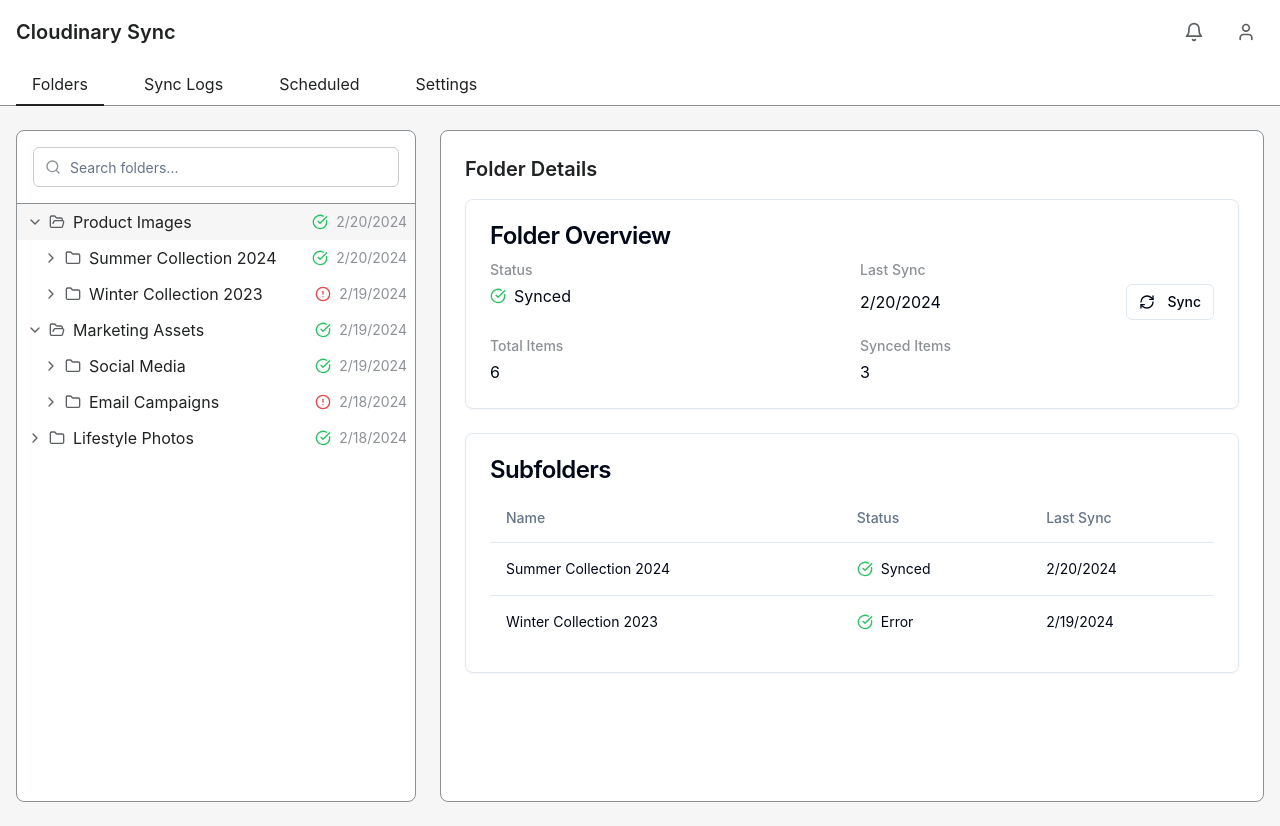
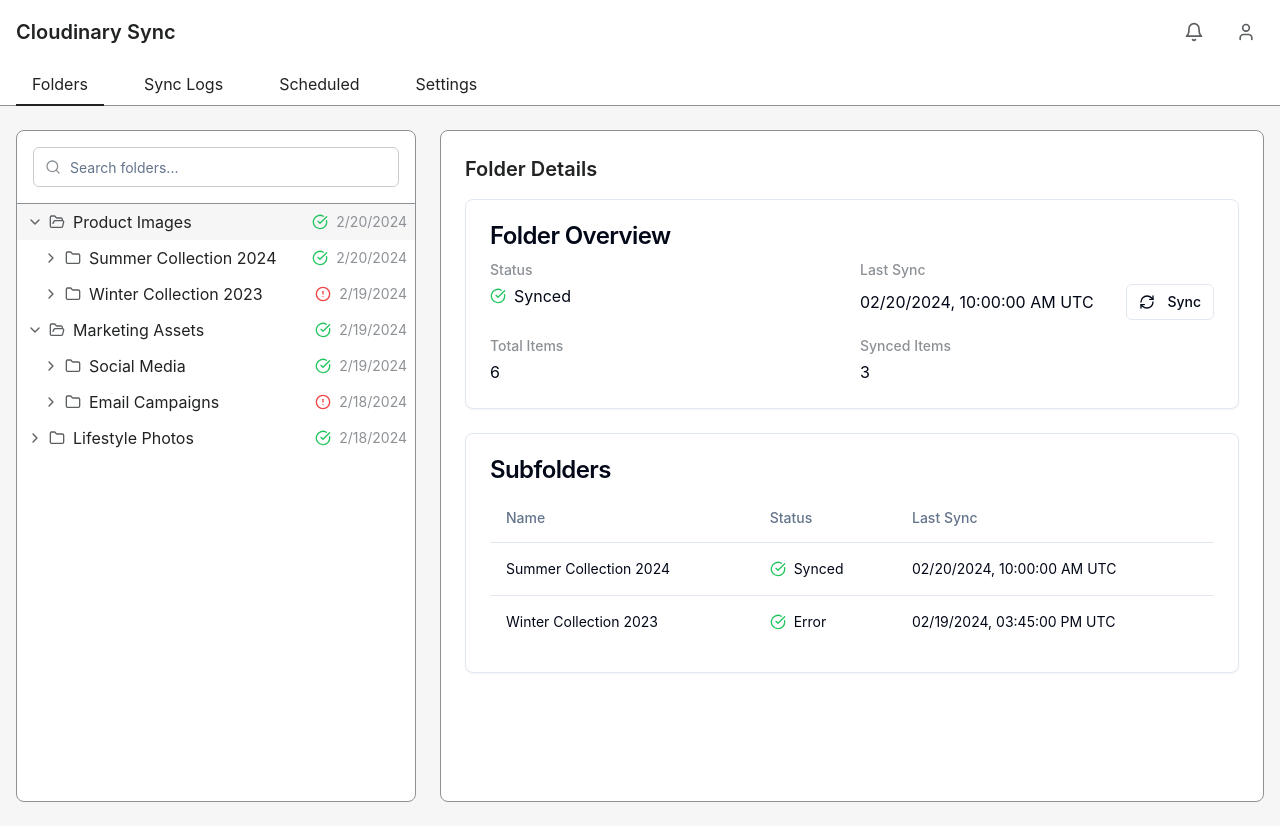
Before and after one commit to wrsmith108/cloudinary-syncer, a React (Vite) app: page / in a window 1280 px wide. Built offline with nearby package versions, Linux system fonts and the light colour scheme.

Commit message:
Update Last Sync timestamp format
Update the display format of the Last Sync timestamp to include local time,  in MM/DD/YYYY, HH:MM:SS (Timezone) format.

```diff
--- a/src/components/FolderDetails.tsx
+++ b/src/components/FolderDetails.tsx
@@ -17,6 +17,19 @@ interface FolderDetailsProps {
  * @param folder - The selected folder to display details for, or null if no folder is selected
  */
 const FolderDetails: React.FC<FolderDetailsProps> = ({ folder }) => {
+  const formatDateTime = (dateString: string) => {
+    const date = new Date(dateString);
+    return new Intl.DateTimeFormat('default', {
+      year: 'numeric',
+      month: '2-digit',
+      day: '2-digit',
+      hour: '2-digit',
+      minute: '2-digit',
+      second: '2-digit',
+      timeZoneName: 'short'
+    }).format(date);
+  };
+
   if (!folder) {
     return (
       <div className="text-shopify-icon-subdued">
@@ -64,7 +77,7 @@ const FolderDetails: React.FC<FolderDetailsProps> = ({ folder }) => {
               <div className="flex items-center justify-between mt-1">
                 <span>
                   {folder.lastSync
-                    ? new Date(folder.lastSync).toLocaleDateString()
+                    ? formatDateTime(folder.lastSync)
                     : "Never"}
                 </span>
                 <Button
@@ -119,7 +132,7 @@ const FolderDetails: React.FC<FolderDetailsProps> = ({ folder }) => {
                     </TableCell>
                     <TableCell>
                       {child.lastSync
-                        ? new Date(child.lastSync).toLocaleDateString()
+                        ? formatDateTime(child.lastSync)
                         : "Never"}
                     </TableCell>
                   </TableRow>
```
